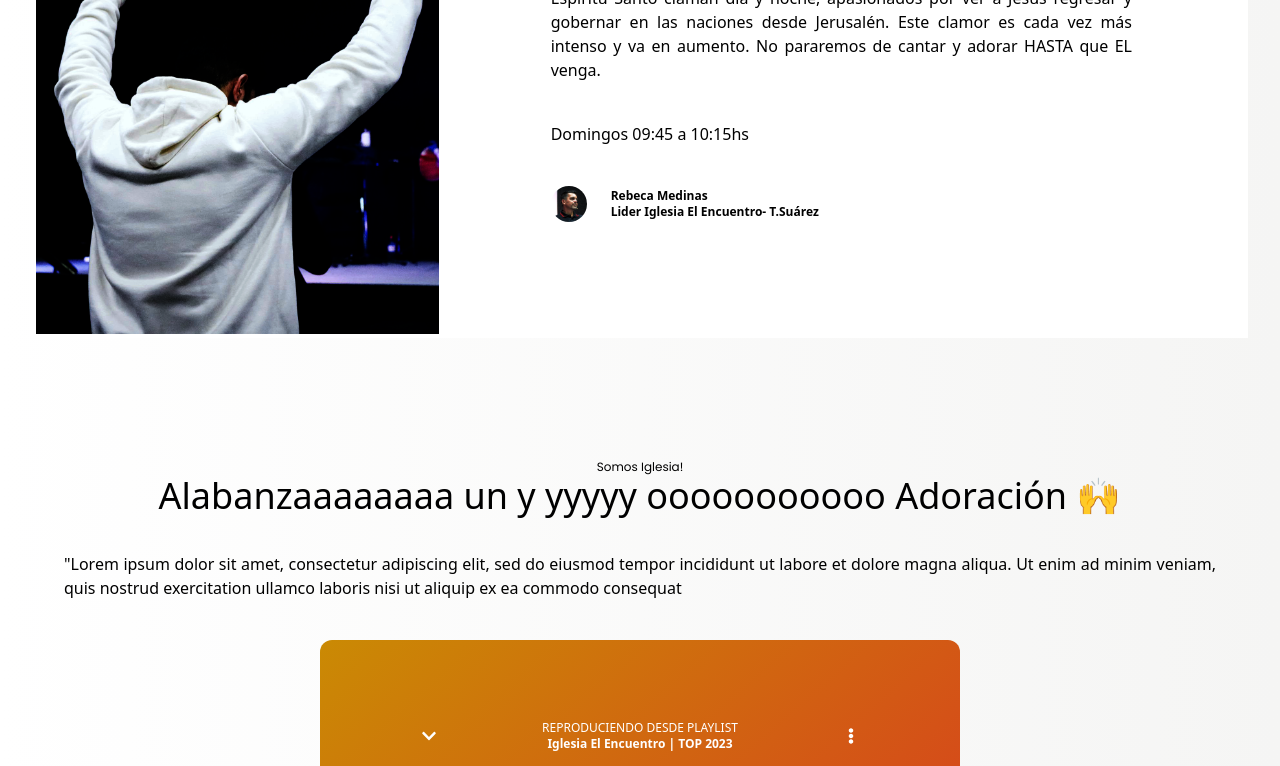
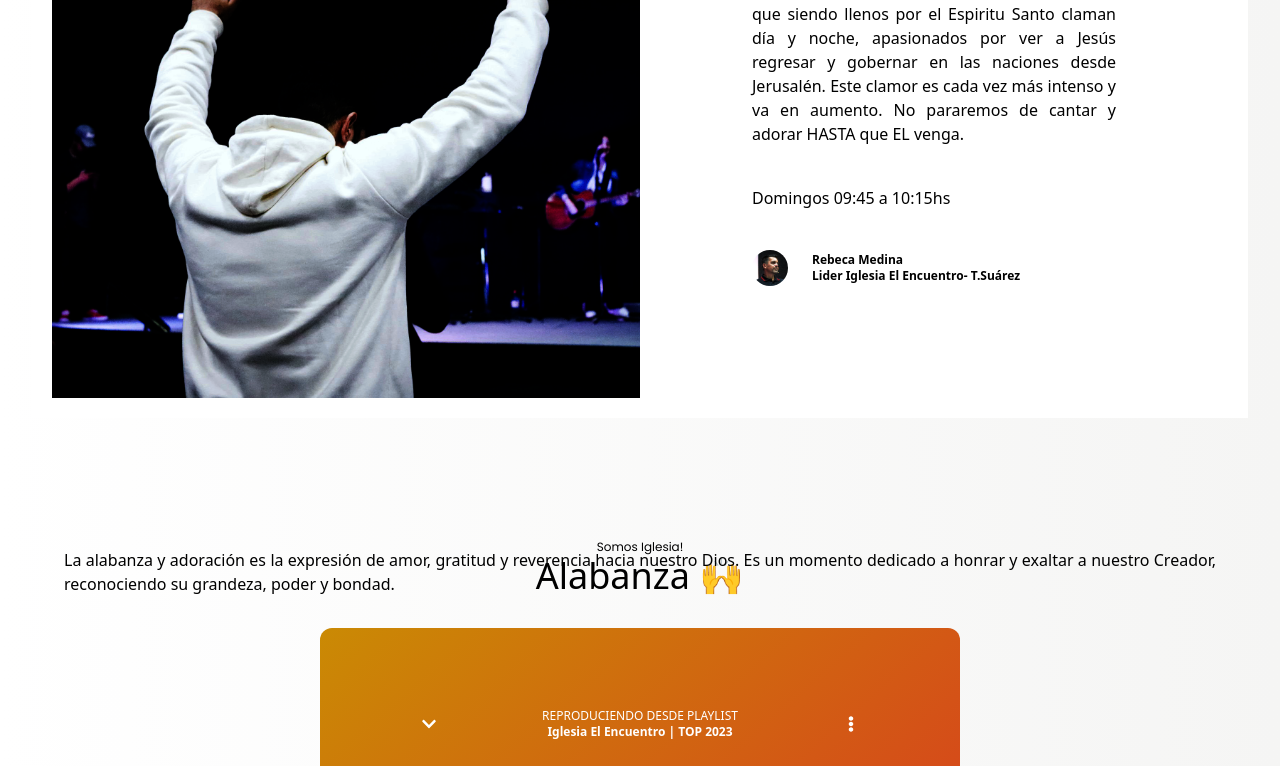
Before and after one commit to sebygalla/encuentro-tailwind, a React (Vite) app: page / in a window 1280 px wide. Shown: the part 5542-6308 px from the top of the page. Built offline with nearby package versions, Linux system fonts and the light colour scheme.

Commit message:
alabanza y adoracion

```diff
--- a/src/App.jsx
+++ b/src/App.jsx
@@ -132,14 +132,16 @@ Si está buscando un lugar donde su hijo pueda crecer espiritualmente y sentirse
         id="Spotify"
         className="flex h-[100vh] w-[100vw] md:h-[70vh] flex-col items-center bg-cover">
         <div className="mb-8 w-[90%]">
-          <TituloWeb title="Alabanzaaaaaaaa un y yyyyy ooooooooooo Adoración 🙌 " color="black" />
+          <TituloWeb title="Alabanza 🙌 " color="black" />
         </div>
 
-        <p className="w-[90%] mt-1 mb-10 text-justify">
-        "Lorem ipsum dolor sit amet, consectetur adipiscing elit, sed do eiusmod tempor incididunt ut labore et dolore magna aliqua. Ut enim ad minim veniam, quis nostrud exercitation ullamco laboris nisi ut aliquip ex ea commodo consequat
-        </p>
 
         <Spotify />
+
+
+        <p className="w-[90%] mb-5 text-justify">
+        La alabanza y adoración es la expresión de amor, gratitud y reverencia hacia nuestro Dios. Es un momento dedicado a honrar y exaltar a nuestro Creador, reconociendo su grandeza, poder y bondad.
+        </p>
 
       </div>
 
@@ -153,6 +155,8 @@ Si está buscando un lugar donde su hijo pueda crecer espiritualmente y sentirse
         </div>
 
         <Carousel />
+
+
       </div>
 
       {/* BANNER */}
--- a/src/components/Cuarto/Cuarto.jsx
+++ b/src/components/Cuarto/Cuarto.jsx
@@ -3,10 +3,10 @@ import AvatarJavier from "../../assets/image/avatarJavier.png"
 
 function Cuarto() {
   return (
-    <div className="container m-20 mx-auto flex flex-grow bg-white p-1">
-      <div className="w-[30%] bg-portada bg-cover bg-center md:w-1/3"></div>
+    <div className="container m-20 mx-auto flex flex-grow bg-white p-5">
+      <div className="w-1/3 bg-portada bg-cover bg-center md:w-2/4"></div>
 
-      <div className="flex flex-1 flex-col gap-10 p-6 text-justify md:p-28">
+      <div className="flex flex-1 flex-col gap-10 p-6 text-justify md:text-justify md:p-28">
         <h3 className="text-md md:text-md text-black">
           Te animo a que seas parte de esta generación que siendo llenos por el
           Espiritu Santo claman día y noche, apasionados por ver a Jesús
@@ -23,11 +23,13 @@ function Cuarto() {
           <AvataresMobile
             imagen={AvatarJavier}
             color="black"
-            nombre="Rebeca Medinas"
+            nombre="Rebeca Medina"
             description="Lider Iglesia El Encuentro- T.Suárez"
           />
         </div>
+
       </div>
+
     </div>
   );
 }
```
